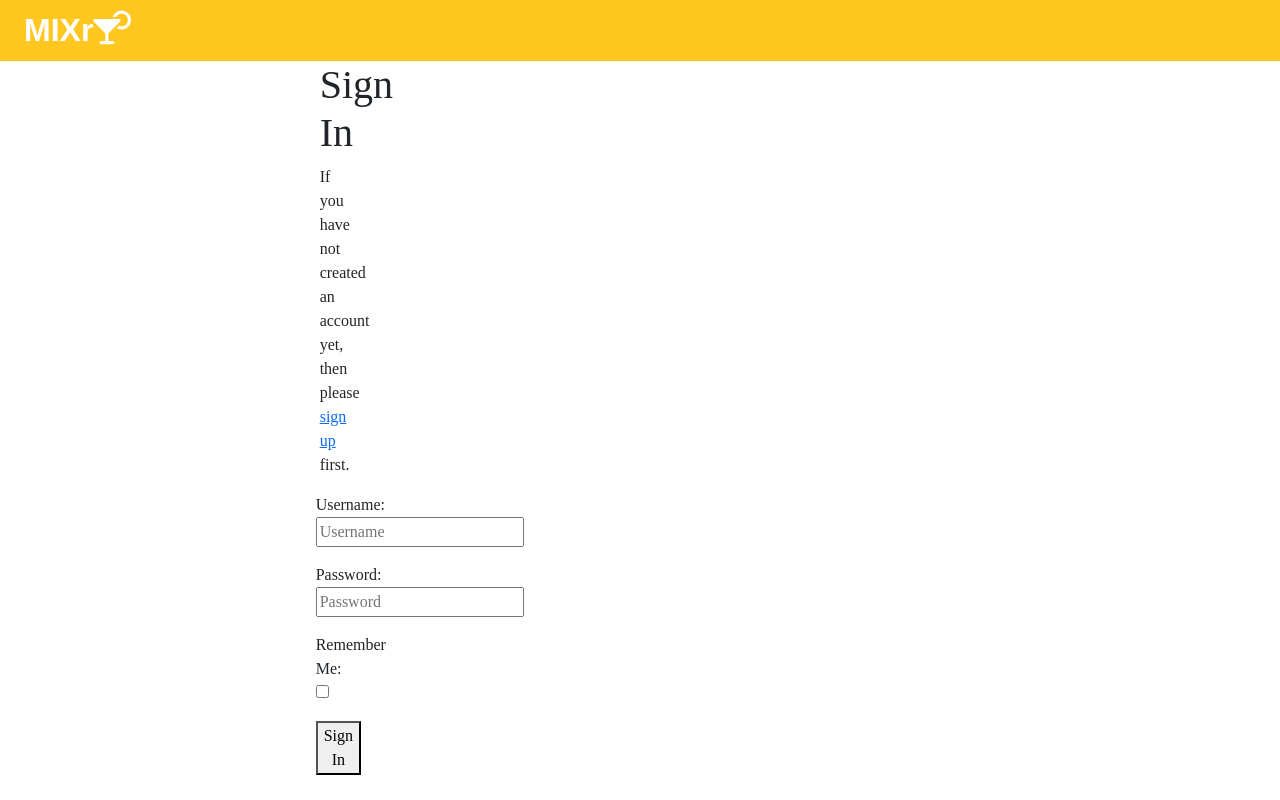
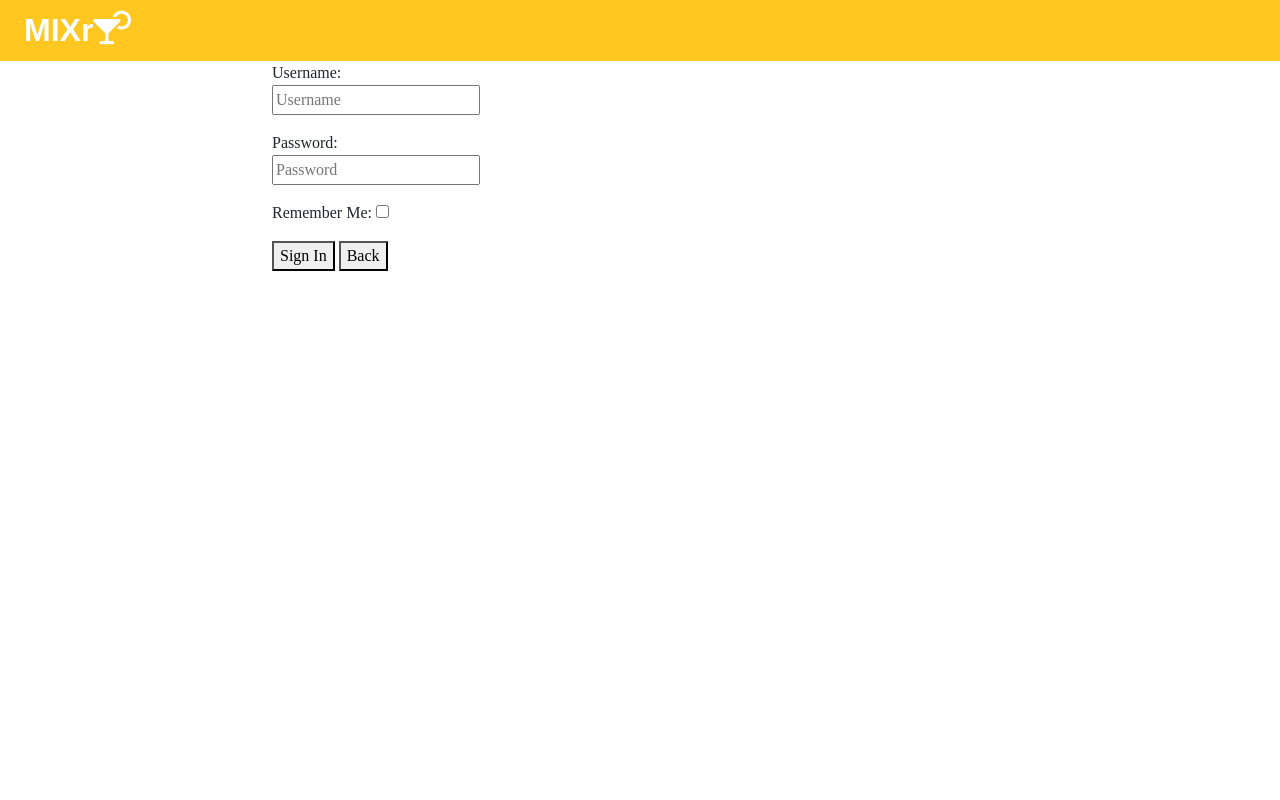
Before and after one commit to John-McPherson/Full-Stack-Tool-Kit-Portfolio-Project, a Django app: page /accounts/login/ in a window 1280 px wide. Run offline with Django 3.2, Linux system fonts and the light colour scheme; some libraries are stand-ins or nearby versions; some web fonts are replaced.

```diff
--- a/templates/account/login.html
+++ b/templates/account/login.html
@@ -8,43 +8,7 @@
 {% block content %}
 
 
-<div class="container">
-  <div class="row">
-    <div class="col-10 col-md-2 offset-1 offset-md-2">
-      <h1>{% trans "Sign In" %}</h1>
 
-
-      <!-- {% get_providers as socialaccount_providers %} -->
-
-      <!-- {% if socialaccount_providers %}
-      <p>{% blocktrans with site.name as site_name %}Please sign in with one
-        of your existing third party accounts. Or, <a href="{{ signup_url }}">sign up</a>
-        for a {{ site_name }} account and sign in below:{% endblocktrans %}</p>
-
-      <div class="socialaccount_ballot">
-
-        <ul class="socialaccount_providers">
-          {% include "socialaccount/snippets/provider_list.html" with process="login" %}
-        </ul>
-
-        <div class="login-or">{% trans 'or' %}</div>
-
-      </div>
-
-      {% include "socialaccount/snippets/login_extra.html" %} -->
-
-      <!-- {% else %} -->
-
-
-      <p>{% blocktrans %}If you have not created an account yet, then please
-        <a href="{{ signup_url }}">sign up</a> first.{% endblocktrans %}</p>
-
-      <!-- {% endif %} -->
-
-    </div>
-  </div>
-
-  <div class="col-10 col-md-2 offset-1 offset-md-2">
 <form class="login" method="POST" action="{% url 'account_login' %}">
   {% csrf_token %}
   {{ form.as_p }}
@@ -52,10 +16,11 @@
   <input type="hidden" name="{{ redirect_field_name }}" value="{{ redirect_field_value }}" />
   {% endif %}
   <!-- <a class="button secondaryAction" href="{% url 'account_reset_password' %}">{% trans "Forgot Password?" %}</a> -->
-      <button class="primaryAction" type="submit">{% trans "Sign In" %}</button>
+  <button class="primaryAction account-management-btn" type="submit">{% trans "Sign In" %}</button>
+  <a href="#">
+    <button class="account-management-btn">Back</button>
+  </a>
 </form>
-  </div>
 
-</div>
 
 {% endblock %}
```
Lines whose indentation alone changed are shown as unchanged.
